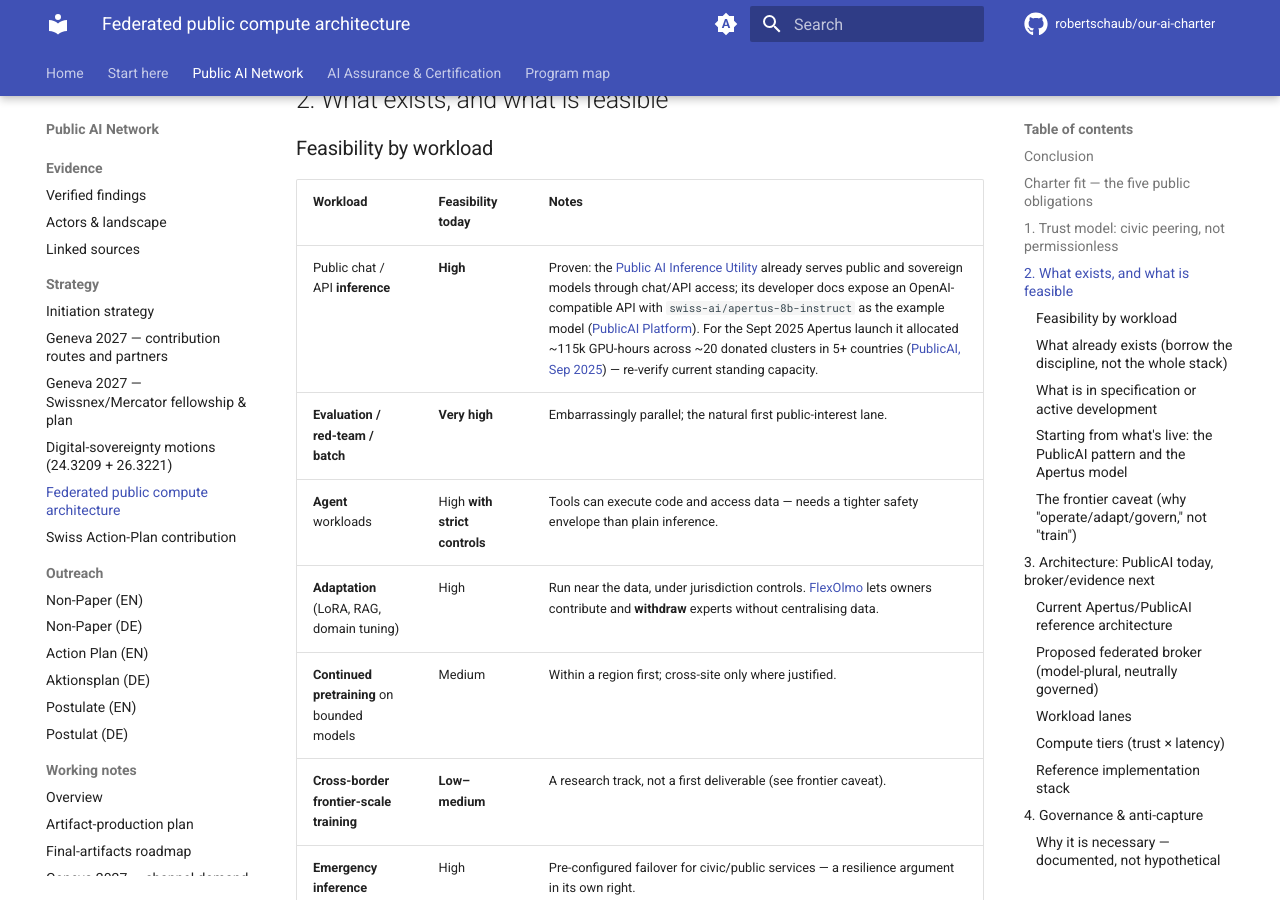
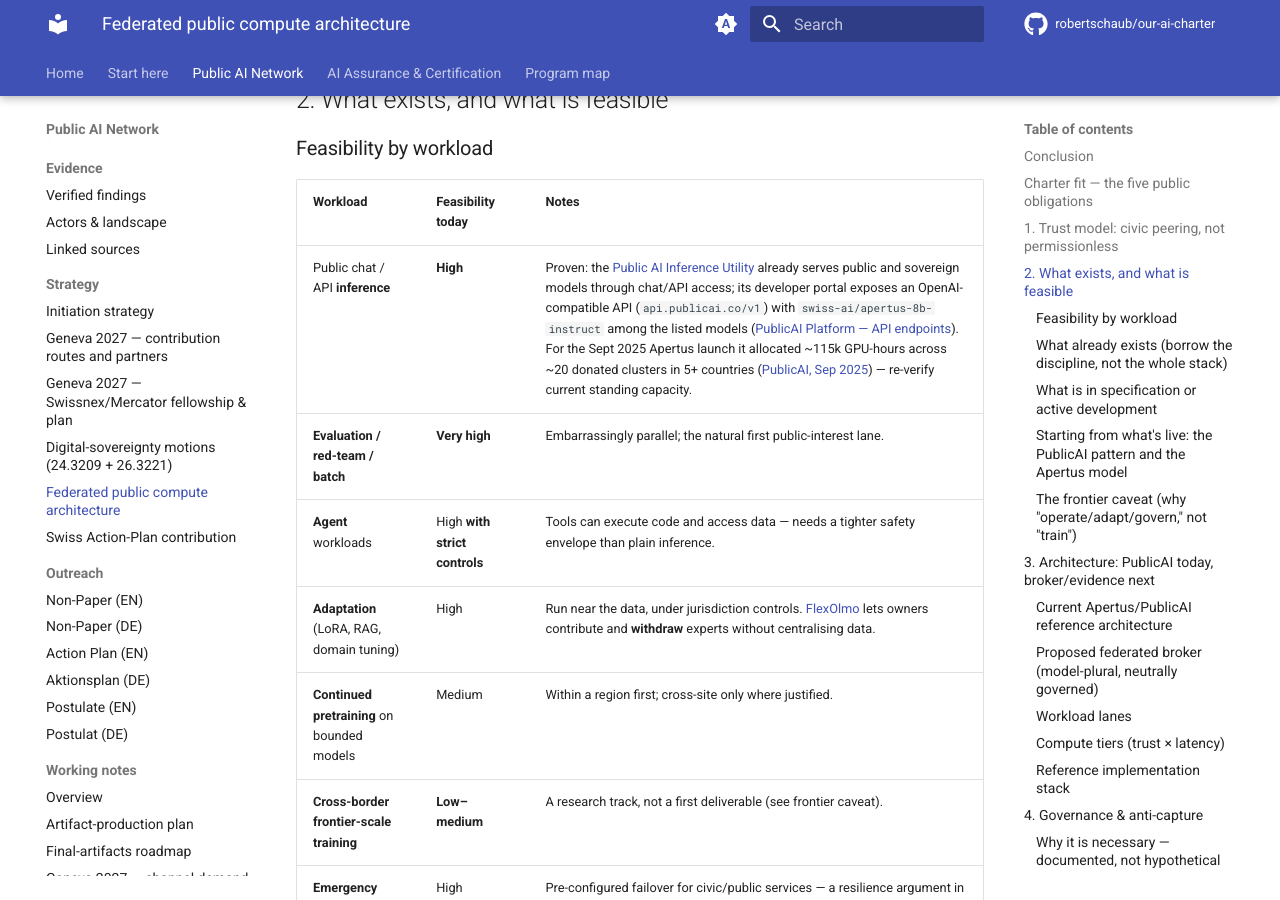
Before and after one commit to robertschaub/our-ai-charter, an MkDocs documentation site: the page built from docs/Public AI Network/Strategy/federated-public-compute-architecture.md, in a window 1280 px wide and 900 px high, scrolled down 2205 px. Built offline with MkDocs 1.6.1 and Material for MkDocs 9.7.7, drawn with Linux system fonts in a browser that asks for light colours; plug-ins that fetch from the network failed and are left out; comment, search, counter and statistics services are not loaded.

Commit message:
docs(compute): cite PublicAI API endpoints; confirm apertus-8b-instruct id
Verified the OpenAI-compatible API and the exact model id
swiss-ai/apertus-8b-instruct (api.publicai.co/v1) against the developer
portal endpoints page and independent listings (CloudPrice, Artificial
Analysis). Tightened the inference-row citation accordingly.

Co-Authored-By: Claude Opus 4.8 <noreply@anthropic.com>

```diff
--- a/docs/Public AI Network/Strategy/federated-public-compute-architecture.md
+++ b/docs/Public AI Network/Strategy/federated-public-compute-architecture.md
@@ -41,7 +41,7 @@ The network is a federation of **known, accountable entities** that peer like **
 
 | Workload | Feasibility today | Notes |
 |---|---|---|
-| Public chat / API **inference** | **High** | Proven: the [Public AI Inference Utility](https://publicai.co/stories/utility) already serves public and sovereign models through chat/API access; its developer docs expose an OpenAI-compatible API with `swiss-ai/apertus-8b-instruct` as the example model ([PublicAI Platform](https://platform.publicai.co/docs)). For the Sept 2025 Apertus launch it allocated ~115k GPU-hours across ~20 donated clusters in 5+ countries ([PublicAI, Sep 2025](https://publicai.co/stories/apertus)) — re-verify current standing capacity. |
+| Public chat / API **inference** | **High** | Proven: the [Public AI Inference Utility](https://publicai.co/stories/utility) already serves public and sovereign models through chat/API access; its developer portal exposes an OpenAI-compatible API (`api.publicai.co/v1`) with `swiss-ai/apertus-8b-instruct` among the listed models ([PublicAI Platform — API endpoints](https://platform.publicai.co/api/~endpoints)). For the Sept 2025 Apertus launch it allocated ~115k GPU-hours across ~20 donated clusters in 5+ countries ([PublicAI, Sep 2025](https://publicai.co/stories/apertus)) — re-verify current standing capacity. |
 | **Evaluation / red-team / batch** | **Very high** | Embarrassingly parallel; the natural first public-interest lane. |
 | **Agent** workloads | High **with strict controls** | Tools can execute code and access data — needs a tighter safety envelope than plain inference. |
 | **Adaptation** (LoRA, RAG, domain tuning) | High | Run near the data, under jurisdiction controls. [FlexOlmo](https://allenai.org/blog/flexolmo) lets owners contribute and **withdraw** experts without centralising data. |
```
